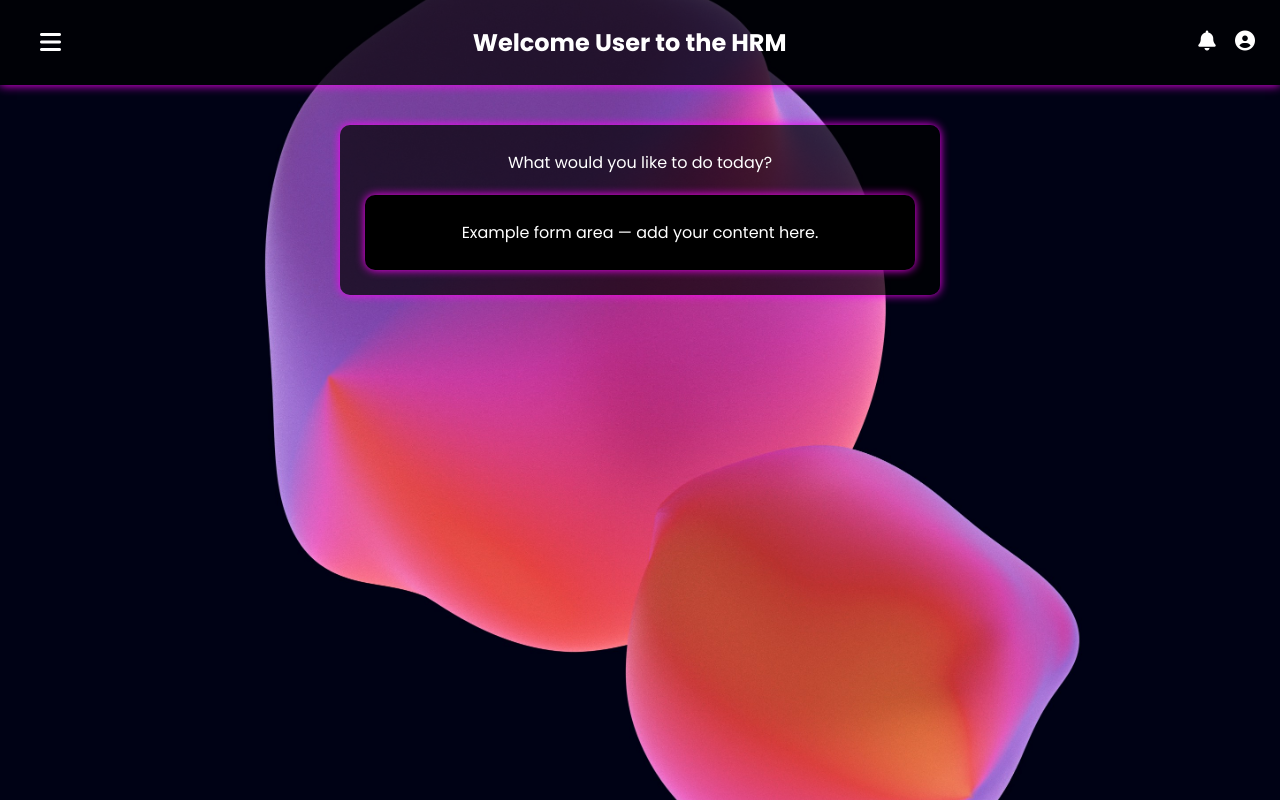
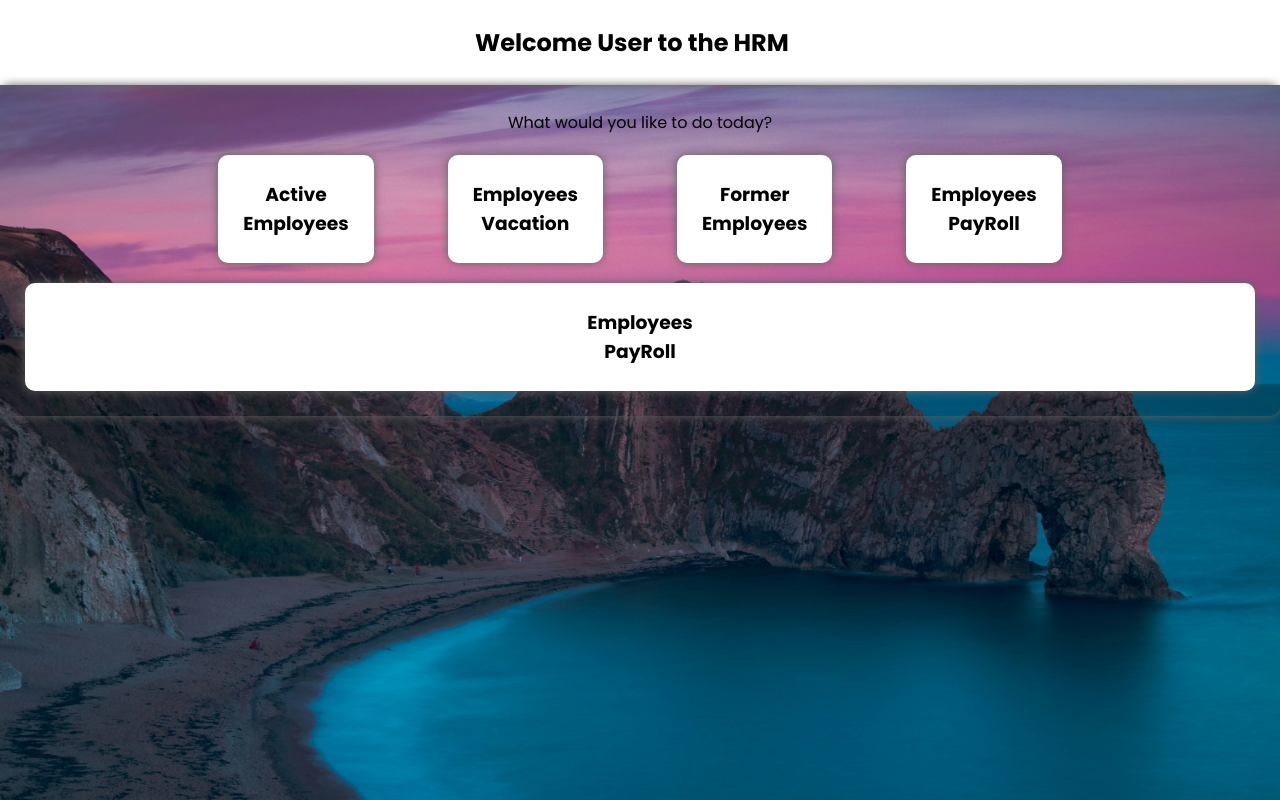
Before and after one commit to AmukelaniChabani/HR_Management_System, a PHP site: page /dash.php in a window 1280 px wide. Run offline with PHP 8.4, Linux system fonts and the light colour scheme; some libraries are stand-ins or nearby versions.

Commit message:
git commit

```diff
--- a/HR_/2nd.css
+++ b/HR_/2nd.css
@@ -2,12 +2,13 @@
 
 :root {
     --button-bg: #FF2929;
-    --text-color: #fff;
-    --bg-color: #000000;
+    --text-color: #000000;
+    --bg-color: #ffffff;
     --button-hover: #a3afab;
-    --sidebar-bg: #111;
+    --sidebar-bg: #ffffff;
     --highlight: #FF2929;
-    --shadow: 0 0 10px rgb(255, 0, 255);
+    --shadow: 0 0 10px rgb(100, 96, 96);
+
 }
 
 * {
@@ -18,7 +19,7 @@
 }
 
 body {
-    background-image: url(image/viktor-forgacs-0JokpSkuBeU-unsplash.jpg);
+    background-image: url(image/jack-b-8Wqm1W59Baw-unsplash.jpg);
     background-size: cover;
     background-repeat: no-repeat;
     background-position: center;
@@ -31,10 +32,11 @@ header {
     display: flex;
     justify-content: space-between;
     align-items: center;
-    background-color: rgba(0, 0, 0, 0.7);
+    background-color: var(--bg-color);
     padding: 15px 25px;
     box-shadow: var(--shadow);
 }
+
 
 header h1 {
     font-size: 24px;
@@ -115,14 +117,16 @@ header .user-info i {
 }
 
 .sidebar ul li:hover {
-    background-color: #222;
+    background-color: var(--highlight);
 }
 
 /* MAIN CONTAINER */
 .container {
-    margin: 40px auto;
-    max-width: 600px;
-    background: rgba(0, 0, 0, 0.7);
+
+
+
+    margin: calc();
+    background: rgba(255, 255, 255, 0);
     padding: 25px;
     border-radius: 10px;
     box-shadow: var(--shadow);
@@ -132,7 +136,7 @@ header .user-info i {
 .form-box {
     margin-top: 20px;
     padding: 25px;
-    background-color: #000000;
+    background-color: #ffffff;
     border-radius: 10px;
     box-shadow: var(--shadow);
 }
@@ -152,3 +156,10 @@ button {
 button:hover {
     background: var(--button-hover);
 }
+
+.collection{
+    display: flex;
+    justify-content: center;
+    align-content: center;
+    gap: 74px;
+}
--- a/HR_/dash.php
+++ b/HR_/dash.php
@@ -10,7 +10,7 @@
     <link href="https://fonts.googleapis.com/css2?family=Poppins:wght@400;500;700&display=swap" rel="stylesheet">
 
     <!-- Font Awesome -->
-    <script src="https://kit.fontawesome.com/a076d05399.js" crossorigin="anonymous"></script>
+    <link rel="stylesheet" href="path/to/font-awesome/css/font-awesome.min.css">
 </head>
 <body>
 
@@ -32,7 +32,7 @@
     <!-- Header -->
     <header>
         <button id="menuBtn"><i class="fas fa-bars"></i></button>
-        <h1>Welcome User to the HRM</h1>
+        <h1>Welcome User to the HRM </h1>
         <div class="user-info">
             <i class="fas fa-bell"></i>
             <i class="fas fa-user-circle"></i>
@@ -43,9 +43,36 @@
     <div class="container">
         <p>What would you like to do today?</p>
 
+        <div class="collection">
+
+             <div class="form-box">
+            <h3> Active<br>Employees</h3>
+
+        </div>
+
+         <div class="form-box">
+            <H3>Employees <br> Vacation</H3>
+
+        </div>
+
         <div class="form-box">
-            <p>Example form area — add your content here.</p>
+            <H3>Former <br> Employees</H3>
+
         </div>
+
+        <div class="form-box">
+            <H3>Employees  <br>PayRoll</H3>
+
+        </div>
+
+        </div>
+
+         <div class="form-box">
+            <H3>Employees  <br>PayRoll</H3>
+
+        </div>
+
+
     </div>
 
     <script src="main.js"></script>
```
Also changed, not shown: HR_/image/eve-2KRqrMbB18c-unsplash.jpg (added).
